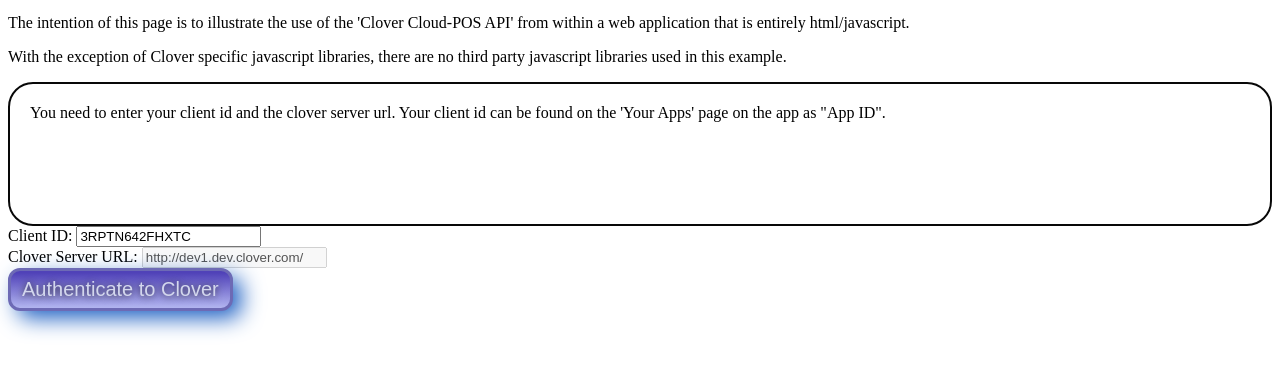
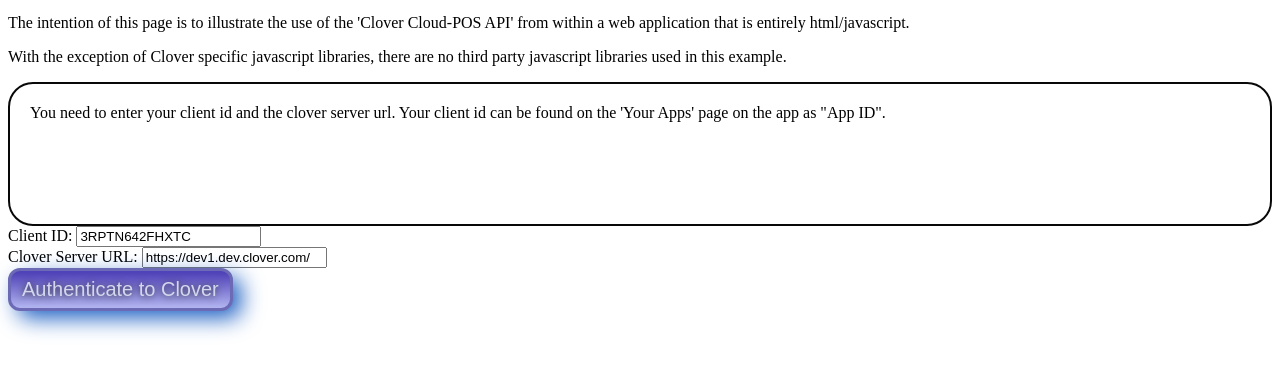
Before and after one commit to sophia-clover/remote-pay-cloud, a plain HTML site: page src/main/webapp/index.html in a window 1280 px wide. Shown: the part 86-460 px from the top of the page. Drawn offline with Linux system fonts and the light colour scheme.

Commit message:
Update to use https by default and make Clover Server URL editable

```diff
--- a/src/main/webapp/index.html
+++ b/src/main/webapp/index.html
@@ -56,8 +56,8 @@
 <!-- Let the user enter their app id and the clover server (it might be a dev server, or their own) -->
 <div id="ouauth_config">
   Client ID: <input type="text" id="clientId_oauth" value="3RPTN642FHXTC"/><br/>
-  Clover Server URL: <input disabled="true" type="text" id="cloverUrl_oauth"
-                            value="http://dev1.dev.clover.com/"/>
+  Clover Server URL: <input type="text" id="cloverUrl_oauth"
+                            value="https://dev1.dev.clover.com/"/>
   <br/>
   <!--value="http://10.250.0.17:9001/"/>-->
   <button id="checkOauth" onclick="checkOAuth()">Authenticate to Clover</button>
```
